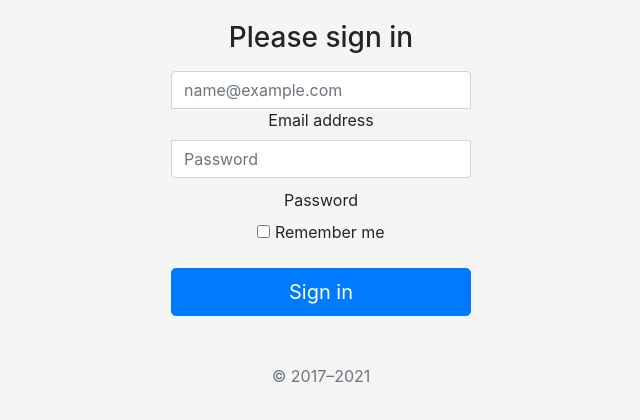
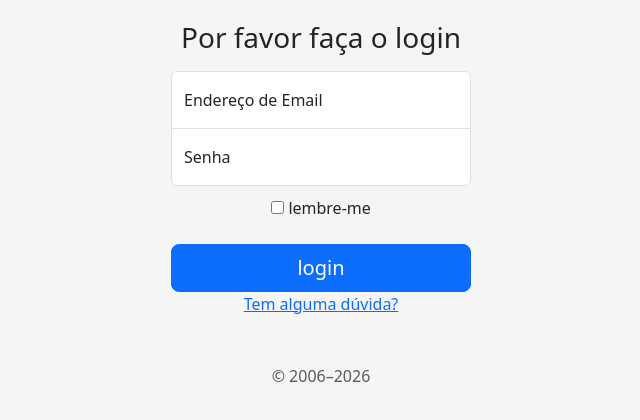
Before and after one commit to WesleyLuciano04/projeto-login, a plain HTML site: page index.html in a window 1280 px wide. Shown: the part 228-648 px from the top of the page, without its empty margins (319-959 px from the left). Drawn offline with nearby package versions, Linux system fonts and the light colour scheme.

Commit message:
Introdução do botão FAQ.

```diff
--- a/index.html
+++ b/index.html
@@ -1,6 +1,7 @@
 <!doctype html>
 <html lang="en">
   <head>
+    <!--abracadabra-->
     <meta charset="utf-8">
     <meta name="viewport" content="width=device-width, initial-scale=1">
     <meta name="description" content="">
@@ -31,6 +32,7 @@
       }
     </style>
 
+    <link href="https://cdn.jsdelivr.net/npm/bootstrap@5.3.8/dist/css/bootstrap.min.css" rel="stylesheet" integrity="sha384-sRIl4kxILFvY47J16cr9ZwB07vP4J8+LH7qKQnuqkuIAvNWLzeN8tE5YBujZqJLB" crossorigin="anonymous">
 
     <!-- Custom styles for this template -->
     <link href="signin.css" rel="stylesheet">
@@ -40,24 +42,32 @@
 <main class="form-signin">
   <form>
     <img class="mb-4" src="../assets/brand/bootstrap-logo.svg" alt="" width="72" height="57">
-    <h1 class="h3 mb-3 fw-normal">Please sign in</h1>
+    <h1 class="h3 mb-3 fw-normal">Por favor faça o login</h1>
 
+    <!-- Espaço paara preenchimento de Email -->
     <div class="form-floating">
       <input type="email" class="form-control" id="floatingInput" placeholder="name@example.com">
-      <label for="floatingInput">Email address</label>
+      <label for="floatingInput">Endereço de Email</label>
     </div>
+
+    <!-- Espaço para o preenchimento da Senha -->
     <div class="form-floating">
       <input type="password" class="form-control" id="floatingPassword" placeholder="Password">
-      <label for="floatingPassword">Password</label>
+      <label for="floatingPassword">Senha</label>
     </div>
 
+    <!-- Checkbox Lembre-me -->
     <div class="checkbox mb-3">
       <label>
-        <input type="checkbox" value="remember-me"> Remember me
+        <input type="checkbox" value="remember-me"> lembre-me
       </label>
     </div>
-    <button class="w-100 btn btn-lg btn-primary" type="submit">Sign in</button>
-    <p class="mt-5 mb-3 text-muted">&copy; 2017–2021</p>
+    <!-- Botão para entrar na tela de login -->
+    <button class="w-100 btn btn-lg btn-primary" type="submit">login</button>
+
+    <!-- Área de FAQ -->
+    <a href="pagina2.html" class="btn-FAQ"> Tem alguma dúvida?</a>
+    <p class="mt-5 mb-3 text-muted">&copy; 2006–2026</p>
   </form>
 </main>
 
```
